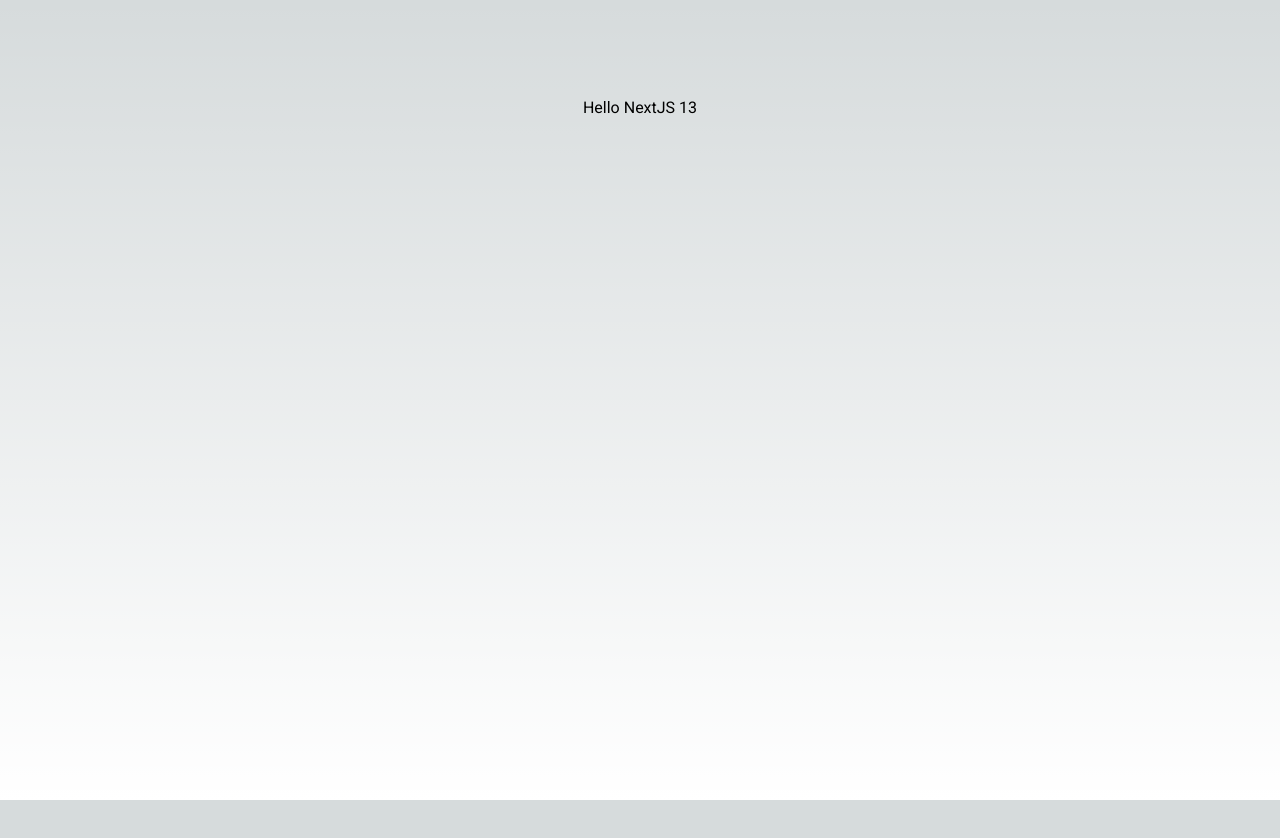
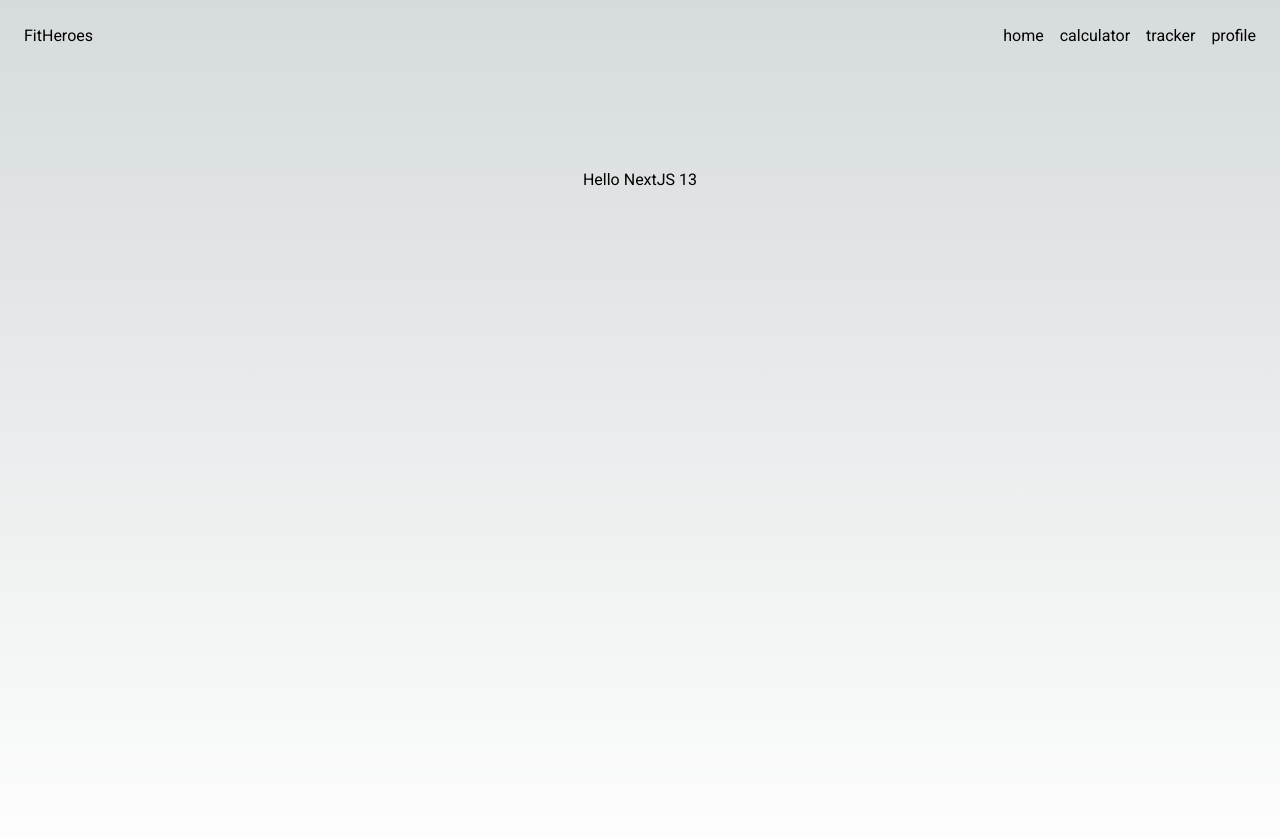
Before and after one commit to pn-code/fit-reservation, a Next.js app: page / in a window 1280 px wide. Shown: the top 838 px of the page. Before the commit the page ends 800 px from the top, so only its background shows below. Built offline with nearby package versions, Linux system fonts and the light colour scheme.

Commit message:
Built out and implemented Navbar in layout

```diff
--- a/app/layout.tsx
+++ b/app/layout.tsx
@@ -1,16 +1,17 @@
-import './globals.css'
-import { Roboto } from '@next/font/google'
+import "./globals.css";
+import { Roboto } from "@next/font/google";
+import Navbar from "../components/Navbar";
 
 const roboto = Roboto({
-  weight: ['400', '500', '700'],
+    weight: ["400", "500", "700"],
     subsets: ["latin"],
-  variable: "--font-roboto"
-})
+    variable: "--font-roboto",
+});
 
 export default function RootLayout({
     children,
 }: {
-  children: React.ReactNode
+    children: React.ReactNode;
 }) {
     return (
         <html lang="en">
@@ -19,7 +20,10 @@ export default function RootLayout({
         head.tsx. Find out more at https://beta.nextjs.org/docs/api-reference/file-conventions/head
       */}
             <head />
-      <body className={`${roboto.className}`}>{children}</body>
+            <body className={`${roboto.className} mx-6`}>
+                <Navbar />
+                {children}
+            </body>
         </html>
-  )
+    );
 }
--- /dev/null
+++ b/components/Navbar.tsx
@@ -0,0 +1,18 @@
+import React from "react";
+import Link from "next/link";
+
+const Navbar = () => {
+    const navigationLinks = ["home", "calculator", "tracker", "profile"];
+    return (
+        <nav className="flex justify-between my-6">
+            <h1>FitHeroes</h1>
+            <ul className="flex gap-4">
+                {navigationLinks.map((link) => (
+                    <Link className="hover:underline" href={`/${link}`}>{link}</Link>
+                ))}
+            </ul>
+        </nav>
+    );
+};
+
+export default Navbar;
```
Lines whose indentation alone changed are shown as unchanged.
